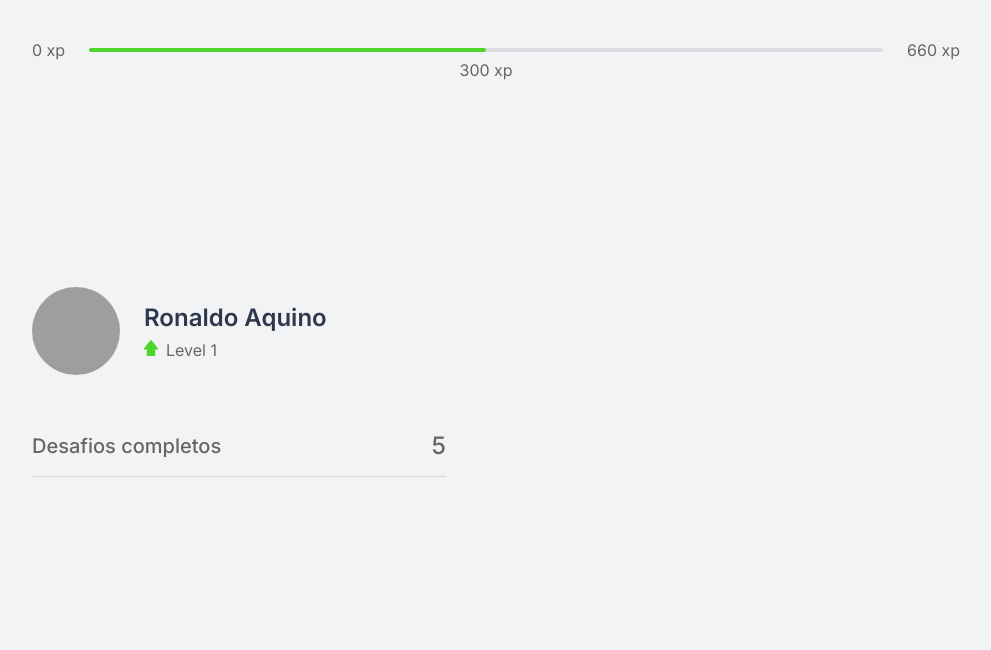
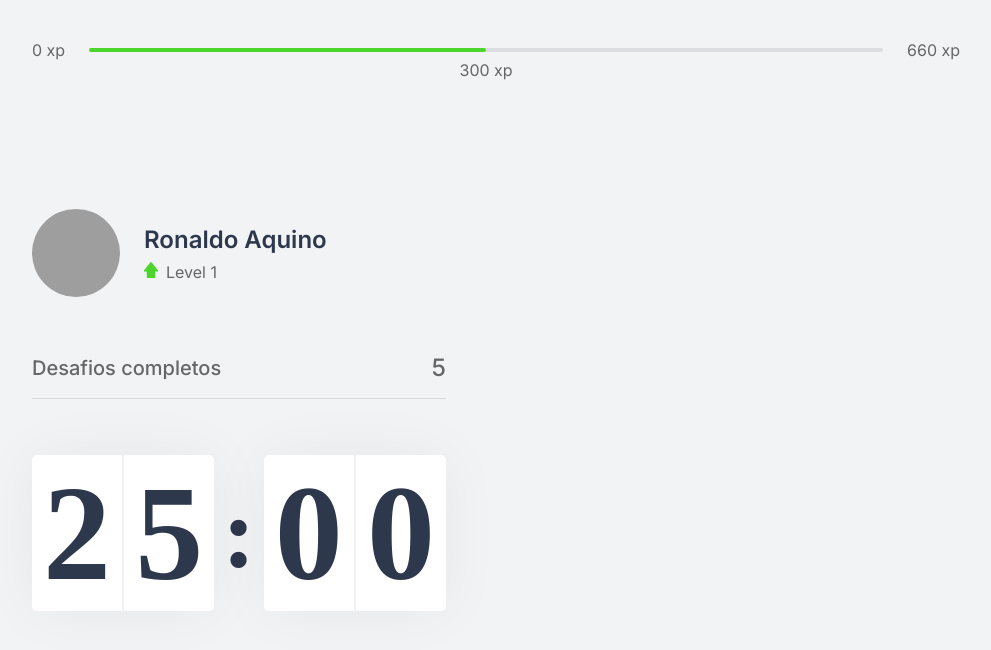
Before and after one commit to ronaldo-aquino/nlw-04, a Next.js app: page / in a window 1280 px wide. Shown: the top 650 px of the page, without its empty margins (144-1135 px from the left). Built offline with nearby package versions, Linux system fonts and the light colour scheme; grey boxes are pictures that could not be loaded.

Commit message:
Componente Countdown finalizado

```diff
--- /dev/null
+++ b/src/components/Countdown.tsx
@@ -0,0 +1,19 @@
+import styles from "../styles/components/Countdown.module.css";
+
+const Countdown = () => {
+  return (
+    <div className={styles.countdownContainer}>
+      <div>
+        <span>2</span>
+        <span>5</span>
+      </div>
+      <span>:</span>
+      <div>
+        <span>0</span>
+        <span>0</span>
+      </div>
+    </div>
+  );
+};
+
+export default Countdown;
--- a/src/pages/index.tsx
+++ b/src/pages/index.tsx
@@ -2,16 +2,23 @@
 import ExperienceBar from "../components/ExperienceBar";
 import Profile from "../components/Profile";
 import CompletedChallenges from "../components/CompletedChallenges";
+import Countdown from "../components/Countdown";
+
+import Head from "next/head"
 
 const Home = () => {
   return (
     <div className={styles.container}>
+      <Head>
+        <title>Inicio | move.it</title>
+      </Head>
       <ExperienceBar />
 
       <section>
         <div>
           <Profile />
           <CompletedChallenges />
+          <Countdown />
         </div>
         <div></div>
       </section>
--- /dev/null
+++ b/src/styles/components/Countdown.module.css
@@ -0,0 +1,36 @@
+.countdownContainer {
+  display: flex;
+  align-items: center;
+  font-family: Rajhani;
+  font-weight: 600;
+  color: var(--title);
+}
+
+.countdownContainer > div {
+  flex: 1;
+  display: flex;
+  align-items: center;
+  justify-content: space-evenly;
+  background: var(--white);
+  box-shadow: 0 0 60px rgba(0, 0, 0, 0.05);
+  border-radius: 5px;
+  font-size: 8.5rem;
+  text-align: center;
+}
+
+.countdownContainer > div span{
+  flex: 1;
+}
+
+.countdownContainer > div span:first-child {
+  border-right: 1px solid #f0f1f3;
+}
+
+.countdownContainer > div span:last-child {
+  border-left: 1px solid #f0f1f3;
+}
+
+.countdownContainer > span{
+  font-size: 6.25rem;
+  margin: 0 0.5rem;
+}
```
